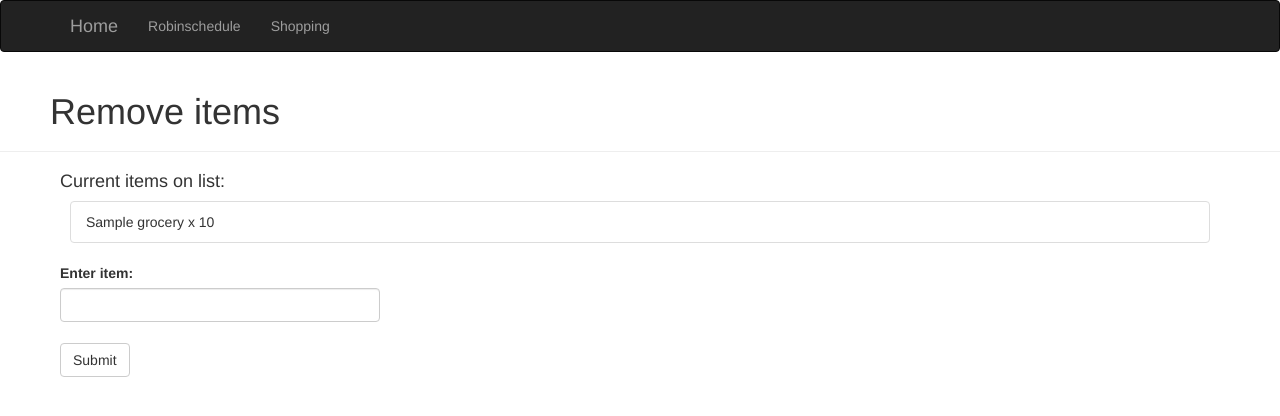
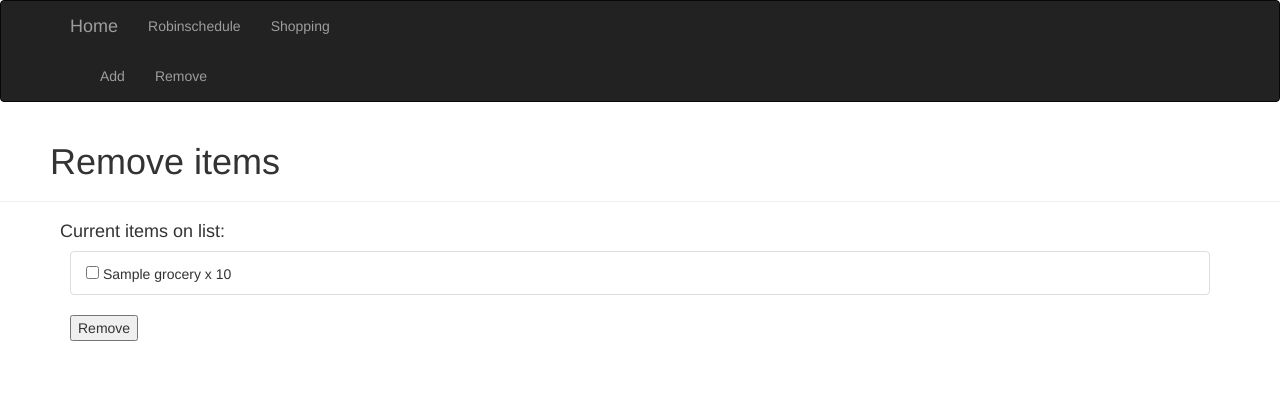
Before and after one commit to Tobio89/homeSite, a Flask app: page /shopping/remove in a window 1280 px wide. Shown: the top 416 px of the page. Run offline with Flask 2, Linux system fonts and the light colour scheme; tables that the repository leaves empty hold one stand-in row (values such as "Sample post"); some libraries are stand-ins or nearby versions.

Commit message:
change remove page to checkboxes
add remove prompts

add submenu to remove page

```diff
--- a/homeSite.py
+++ b/homeSite.py
@@ -1,10 +1,10 @@
 import os
 
-from flask import Flask, render_template, session, redirect, url_for
+from flask import Flask, render_template, session, redirect, url_for, request
 from flask_bootstrap import Bootstrap
 
 from flask_wtf import FlaskForm
-from wtforms import StringField, SubmitField, IntegerField
+from wtforms import StringField, SubmitField, IntegerField, RadioField
 from wtforms.validators import DataRequired, Optional
 from flask_sqlalchemy import SQLAlchemy
 
@@ -56,21 +56,39 @@ class AddItemForm(FlaskForm):
 @app.route('/')
 def index():
 
+    # Clear the shopping states
+    session['removedItem'] = None
+    session['successState'] = False
+
     return render_template('index.html')
 
 @app.route('/schedule')
 def schedule():
 
+    # Clear the shopping states
+    session['removedItem'] = None
+    session['successState'] = False
+
     return render_template('schedule.html')
 
 @app.route('/shopping')
 def shopping():
+
+    # Clear the shopping states
+    session['removedItem'] = None
+    session['successState'] = False
+
     shoppingItems = Grocery.query.all()
     # shoppingItems=['nought']
     return render_template('shopping.html', items=shoppingItems)
 
 @app.route('/shopping/add', methods=['GET', 'POST'])
 def shoppingAdd():
+
+    # Clear the shopping states
+    session['removedItem'] = None
+    session['successState'] = False
+
     shoppingItems = Grocery.query.all()
     # shoppingItems=['nought']
     form = AddItemForm()
@@ -78,6 +96,8 @@ def shoppingAdd():
     session['itemQuantity'] = form.quant.data
     if form.validate_on_submit():
         newItem = session.get('itemToAdd')
+        if newItem[0].islower():
+            newItem = newItem.capitalize()
 
         if session['itemQuantity'] and session['itemQuantity'] > 1:
             db.session.add(Grocery(itemName=newItem, quantity=session['itemQuantity']))
@@ -99,20 +119,36 @@ def shoppingAdd():
 
 @app.route('/shopping/remove', methods=['GET', 'POST'])
 def shoppingRemove(): #This name here is what 'url_for' is using.
+
     shoppingItems = Grocery.query.all()
-    form = ItemForm()
-    session['itemToRemove'] = form.item.data
+    # form = ItemForm()
+    # session['itemToRemove'] = form.item.data
 
-    if form.validate_on_submit():
-        removeItem = session.get('itemToRemove') # This comes from the class's variable name - look for %-%
-        itemToRemoveSQLQUERY = Grocery.query.filter_by(itemName=removeItem).first()
-        if itemToRemoveSQLQUERY:
+    if request.method == 'POST':
+        removeItems = request.form.getlist('removeItem')
 
-            db.session.delete(itemToRemoveSQLQUERY)
-            db.session.commit()
-            session['failState'] = False
+        # removeItems = session.get('itemToRemove') # This comes from the class's variable name - look for %-%
+        for item in removeItems:
+            print(f'Remove: {item}')
+            itemToRemoveSQLQUERY = Grocery.query.filter_by(itemName=item).first()
+            if itemToRemoveSQLQUERY:
+
+                db.session.delete(itemToRemoveSQLQUERY)
+                session['failState'] = False
+                session['successState'] = True
+
+            else:
+                session['failState'] = True
+                session['successState'] = False
+
+        db.session.commit()
+        if len(removeItems) > 1:
+            itemString = ', '.join(removeItems)
+            session['removedItem'] = itemString
         else:
-            session['failState'] = True
+            session['removedItem'] = removeItems[0]
         # session['itemToAdd'] = form.itemToAdd.data
         return redirect(url_for('shoppingRemove'))
-    return render_template('remove.html', form=form, items=shoppingItems, fail=session.get('failState', False))
+
+
+    return render_template('remove.html', items=shoppingItems, fail=session.get('failState', False), success=session.get('successState', False), removedItems=session.get('removedItem', False))
--- a/templates/remove.html
+++ b/templates/remove.html
@@ -3,6 +3,21 @@
 
 
 {% block title %}{{ super() }} - Remove items from list{% endblock %}
+
+{% block subnav %}
+
+<div class="navbar-collapse collapse">
+    <ul class="nav navbar-nav">
+        <!-- To make sick stuff like dropdowns here we can't use li -->
+        <!-- Alternatively put a sub menu on each page -->
+        <li><a href="/shopping/add">Add</a></li>
+        <li><a href="/shopping/remove">Remove</a></li>
+
+
+    </ul>
+
+</div>
+{% endblock %}
 
 {% block content %}
 <div class="page-header" style="padding-left: 50px;">
@@ -15,11 +30,14 @@
 
 <div class="container">
     {% if items %}
-    <ul class="list-group">
-        {% for item in items %}
-            <li class="list-group-item">{{item}}</li>
-        {% endfor %}
-    </ul>
+    <form method="POST">
+        <ul class="list-group">
+            {% for item in items %}
+                <li class="list-group-item"><input type='checkbox' name="removeItem" value="{{item}}"> {{item}}</input></li>
+            {% endfor %}
+        </ul>
+        <button type="submit" >Remove</button>
+    </form>
     {% else %}
         <div class="list-group-heading" style="padding-left: 50px;">
             There's nothing on here yet.
@@ -29,21 +47,18 @@
     <div class="list-group-heading" style="padding-left: 50px;">
         Could not find that item to remove.
     </div>
+    {% elif success %}
+        {% if removedItems %}
+            <div class="list-group-heading" style="padding-left: 50px;">
+                Successfully removed item(s): {{removedItems}}.
+            </div>
+        {% else %}
+            <div class="list-group-heading" style="padding-left: 50px;">
+                Successfully removed selected item(s).
+            </div>
+        {% endif %}
     {% endif %}
 
-</div>
-<form class="form" method="post" role="form">
-    {{ form.hidden_tag() }}
-    {{ wtf.form_errors(form, hiddens="only") }}
-  <div style="width:400px; float:left; padding:0 20px 0 60px;">
-    {{ wtf.form_field(form.item) }}
 
 </div>
-
-<div style="padding:80px 20px 0 60px">
-    {{ wtf.form_field(form.submit) }}
-</div>
-
-
-  </form>
 {% endblock %}
```
Also changed, not shown: data.sqlite.
